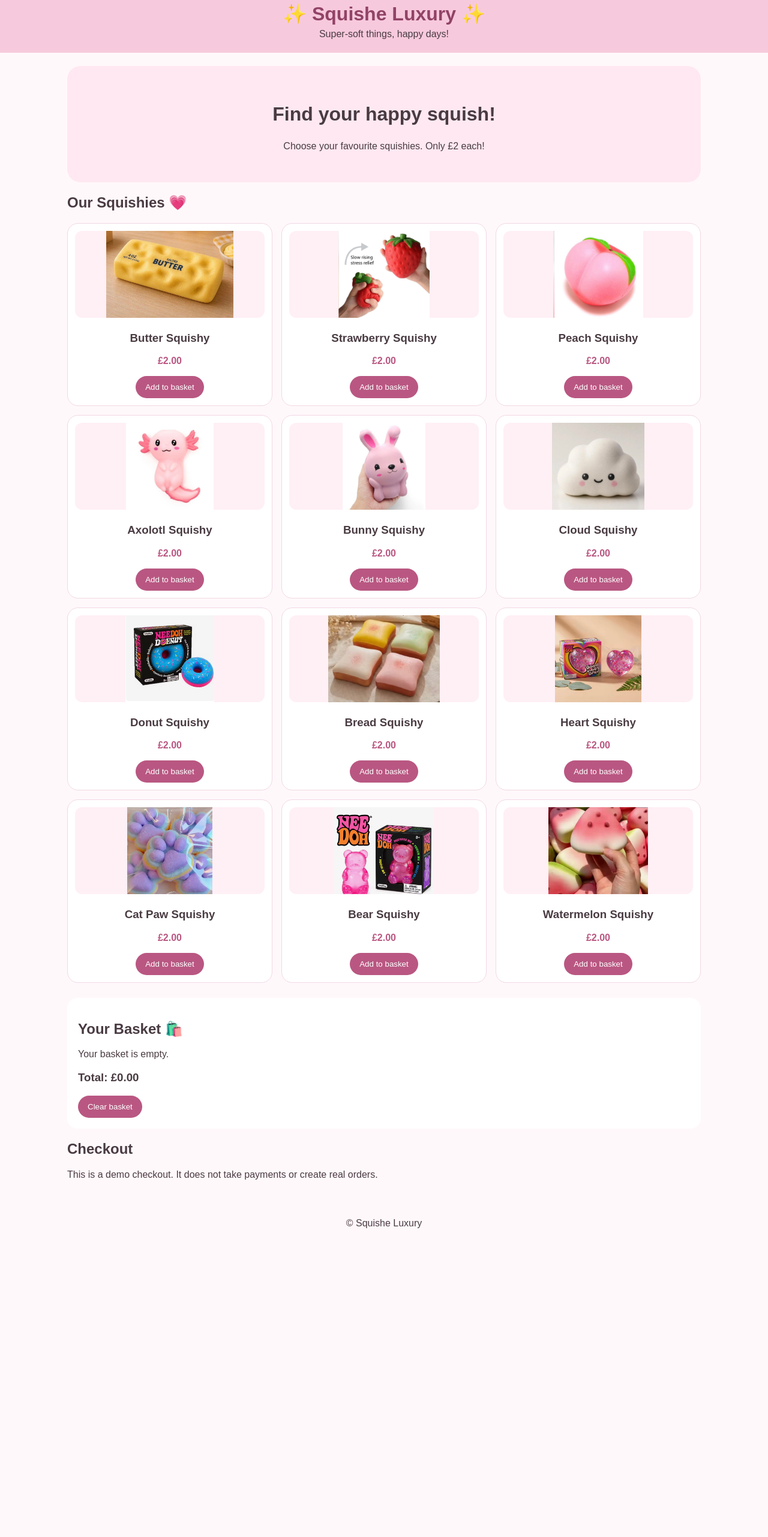
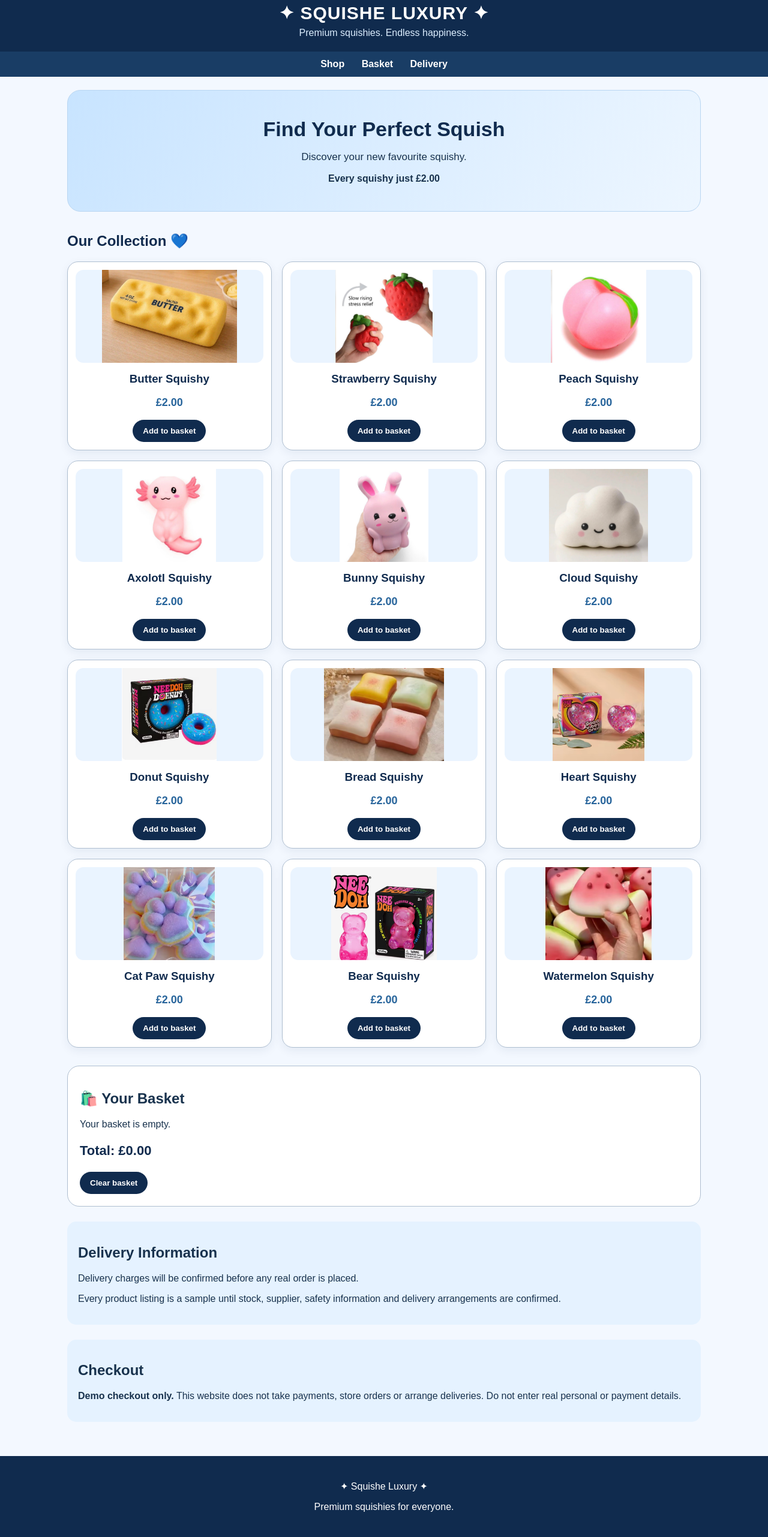
Before and after one commit to squishe-luxury/squishe-luxury1, a plain HTML site: page index.html in a window 1280 px wide. Shown: the part 18-2581 px from the top of the page at 60% size. Before the commit the page ends 2092 px from the top, so only its background shows below. Drawn offline with Linux system fonts and the light colour scheme.

Commit message:
Update index.html

```diff
--- a/index.html
+++ b/index.html
@@ -6,50 +6,177 @@
 <meta name="viewport" content="width=device-width, initial-scale=1">
 <title>Squishe Luxury</title>
 <style>
+:root {
+ --navy:#102b4e;
+ --blue:#dceeff;
+ --light:#f3f8ff;
+ --silver:#aebed0;
+ --ink:#18324d;
+}
 *{box-sizing:border-box}
-body{margin:0;background:#fff8fb;color:#493b42;font-family:Arial,sans-serif}
-header{background:#f7c9dc;padding:22px;text-align:center}
-header h1{margin:0;color:#914366}
-header p{margin:6px 0 0}
+body{
+ margin:0;
+ background:var(--light);
+ color:var(--ink);
+ font-family:Arial,sans-serif;
+}
+header{
+ background:var(--navy);
+ color:white;
+ padding:22px 15px;
+ text-align:center;
+}
+header h1{margin:0;font-size:30px;letter-spacing:1px}
+header p{margin:7px 0 0;color:#dceeff}
+nav{
+ background:#193d65;
+ padding:12px;
+ text-align:center;
+}
+nav a{color:white;text-decoration:none;margin:0 12px;font-weight:bold}
 main{max-width:1100px;margin:auto;padding:22px}
-.hero{text-align:center;background:#ffe8f1;padding:35px 15px;border-radius:22px}
-.hero h2{font-size:32px}
-.grid{display:grid;grid-template-columns:repeat(3,1fr);gap:15px}
-.product{background:white;border:1px solid #f1d8e3;border-radius:18px;padding:12px;text-align:center}
-.product img,.emoji{width:100%;height:145px;object-fit:contain;border-radius:12px;background:#fff0f5}
-.emoji{display:grid;place-items:center;font-size:65px}
-.price{color:#b95782;font-weight:bold}
-button{background:#b95782;color:white;border:0;border-radius:20px;padding:11px 16px;cursor:pointer}
-#basket{background:white;padding:18px;margin-top:25px;border-radius:18px}
-@media(max-width:650px){.grid{grid-template-columns:repeat(2,1fr)}}
+.hero{
+ background:linear-gradient(120deg,#c8e4ff,#edf6ff);
+ padding:45px 20px;
+ border-radius:22px;
+ text-align:center;
+ border:1px solid #b9d6f2;
+}
+.hero h2{font-size:34px;color:var(--navy);margin:0 0 10px}
+.hero p{font-size:17px}
+.section-title{
+ color:var(--navy);
+ margin-top:35px;
+}
+.grid{
+ display:grid;
+ grid-template-columns:repeat(3,1fr);
+ gap:17px;
+}
+.product{
+ background:white;
+ border:1px solid var(--silver);
+ border-radius:18px;
+ padding:13px;
+ text-align:center;
+ box-shadow:0 5px 16px #102b4e12;
+}
+.product img,.emoji{
+ width:100%;
+ height:155px;
+ object-fit:contain;
+ border-radius:13px;
+ background:#eaf4ff;
+}
+.emoji{
+ display:grid;
+ place-items:center;
+ font-size:65px;
+}
+.product h3{color:var(--navy);margin:12px 0 5px}
+.price{font-weight:bold;color:#27649b;font-size:18px}
+button{
+ background:var(--navy);
+ color:white;
+ border:0;
+ border-radius:22px;
+ padding:11px 17px;
+ cursor:pointer;
+ font-weight:bold;
+}
+button:hover{background:#285783}
+#basket{
+ background:white;
+ border:1px solid var(--silver);
+ border-radius:20px;
+ padding:20px;
+ margin-top:30px;
+}
+.basket-line{
+ display:flex;
+ justify-content:space-between;
+ align-items:center;
+ gap:10px;
+ border-bottom:1px solid #e4edf7;
+ padding:12px 0;
+}
+.qty{display:flex;align-items:center;gap:9px}
+.qty button{padding:6px 12px}
+.total{
+ font-size:22px;
+ font-weight:bold;
+ color:var(--navy);
+}
+.info{
+ background:#e5f2ff;
+ padding:18px;
+ border-radius:15px;
+ margin-top:25px;
+}
+footer{
+ background:var(--navy);
+ color:white;
+ text-align:center;
+ padding:25px;
+ margin-top:35px;
+}
+@media(max-width:700px){
+ .grid{grid-template-columns:repeat(2,1fr)}
+ .hero h2{font-size:27px}
+}
+@media(max-width:400px){
+ .grid{grid-template-columns:1fr 1fr;gap:9px}
+ .product{padding:8px}
+ .product img,.emoji{height:110px}
+}
 </style>
 </head>
 <body>
+
 <header>
-<h1>✨ Squishe Luxury ✨</h1>
-<p>Super-soft things, happy days!</p>
+<h1>✦ SQUISHE LUXURY ✦</h1>
+<p>Premium squishies. Endless happiness.</p>
 </header>
+
+<nav>
+<a href="#shop">Shop</a>
+<a href="#basket">Basket</a>
+<a href="#delivery">Delivery</a>
+</nav>
+
 <main>
 <section class="hero">
-<h2>Find your happy squish!</h2>
-<p>Choose your favourite squishies. Only £2 each!</p>
+<h2>Find Your Perfect Squish</h2>
+<p>Discover your new favourite squishy.</p>
+<strong>Every squishy just £2.00</strong>
 </section>
 
-<h2>Our Squishies 💗</h2>
+<h2 class="section-title" id="shop">Our Collection 💙</h2>
 <div class="grid" id="products"></div>
 
 <section id="basket">
-<h2>Your Basket 🛍️</h2>
+<h2>🛍️ Your Basket</h2>
 <div id="basketItems">Your basket is empty.</div>
-<h3 id="total">Total: £0.00</h3>
+<p class="total" id="total">Total: £0.00</p>
 <button onclick="clearBasket()">Clear basket</button>
 </section>
 
-<section id="checkout">
+<section class="info" id="delivery">
+<h2>Delivery Information</h2>
+<p>Delivery charges will be confirmed before any real order is placed.</p>
+<p>Every product listing is a sample until stock, supplier, safety information and delivery arrangements are confirmed.</p>
+</section>
+
+<section class="info">
 <h2>Checkout</h2>
-<p>This is a demo checkout. It does not take payments or create real orders.</p>
+<p><strong>Demo checkout only.</strong> This website does not take payments, store orders or arrange deliveries. Do not enter real personal or payment details.</p>
 </section>
 </main>
+
+<footer>
+<p>✦ Squishe Luxury ✦</p>
+<p>Premium squishies for everyone.</p>
+</footer>
 
 <script>
 const products=[
@@ -71,21 +198,36 @@ let basket={};
 
 function showProducts(){
  const root=document.getElementById("products");
+
  products.forEach((p,i)=>{
   const card=document.createElement("article");
   card.className="product";
+
   const img=document.createElement("img");
-  img.src=p[2];
+  img.src="https://squishe-luxury.github.io/squishe-luxury1/"+p[2];
   img.alt=p[0];
-  img.onerror=()=>{img.replaceWith(Object.assign(document.createElement("div"),{className:"emoji",textContent:p[1]}) )};
+
+  img.onerror=()=>{
+   const emoji=document.createElement("div");
+   emoji.className="emoji";
+   emoji.textContent=p[1];
+   img.replaceWith(emoji);
+  };
+
   const title=document.createElement("h3");
   title.textContent=p[0];
+
   const price=document.createElement("p");
   price.className="price";
   price.textContent="£2.00";
+
   const button=document.createElement("button");
   button.textContent="Add to basket";
-  button.onclick=()=>{basket[i]=(basket[i]||0)+1;showBasket()};
+  button.onclick=()=>{
+   basket[i]=(basket[i]||0)+1;
+   showBasket();
+  };
+
   card.append(img,title,price,button);
   root.appendChild(card);
  });
@@ -95,20 +237,55 @@ function showBasket(){
  const root=document.getElementById("basketItems");
  root.innerHTML="";
  let total=0;
+
  Object.keys(basket).forEach(k=>{
-  const i=Number(k),q=basket[k];
+  const i=Number(k);
+  const q=basket[k];
   total+=q*2;
-  const line=document.createElement("p");
-  line.textContent=products[i][0]+" × "+q;
+
+  const line=document.createElement("div");
+  line.className="basket-line";
+
+  const name=document.createElement("strong");
+  name.textContent=products[i][0]+" × "+q;
+
+  const controls=document.createElement("div");
+  controls.className="qty";
+
+  const minus=document.createElement("button");
+  minus.textContent="−";
+  minus.onclick=()=>{
+   if(basket[i]>1)basket[i]--;
+   else delete basket[i];
+   showBasket();
+  };
+
+  const plus=document.createElement("button");
+  plus.textContent="+";
+  plus.onclick=()=>{
+   basket[i]++;
+   showBasket();
+  };
+
+  controls.append(minus,plus);
+  line.append(name,controls);
   root.appendChild(line);
  });
+
  if(total===0)root.textContent="Your basket is empty.";
- document.getElementById("total").textContent="Total: £"+total.toFixed(2);
+
+ document.getElementById("total").textContent=
+ "Total: £"+total.toFixed(2);
 }
-function clearBasket(){basket={};showBasket()}
+
+function clearBasket(){
+ basket={};
+ showBasket();
+}
+
 showProducts();
 showBasket();
 </script>
-<footer style="text-align:center;padding:25px">© Squishe Luxury</footer>
+
 </body>
 </html>
```
